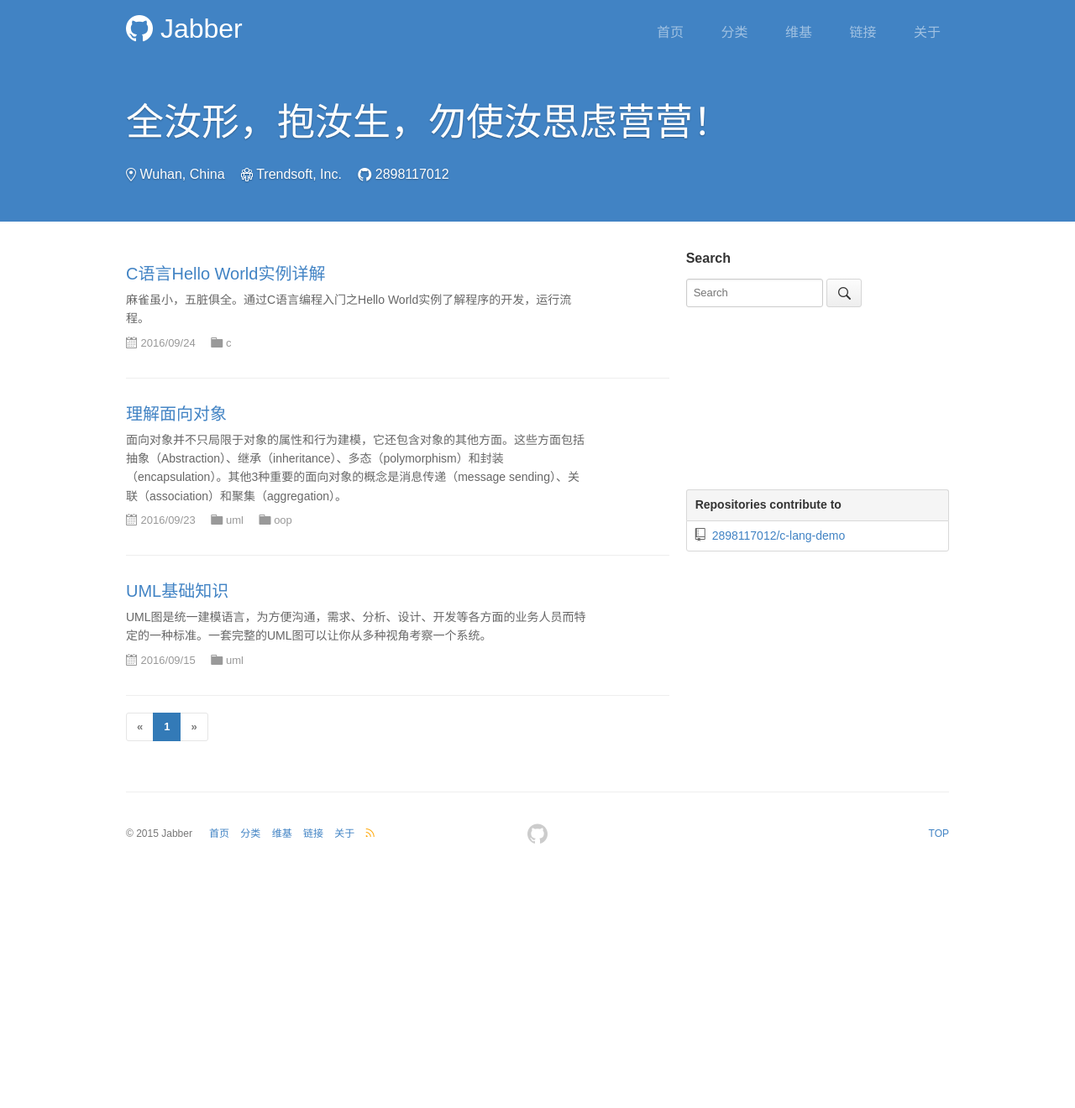
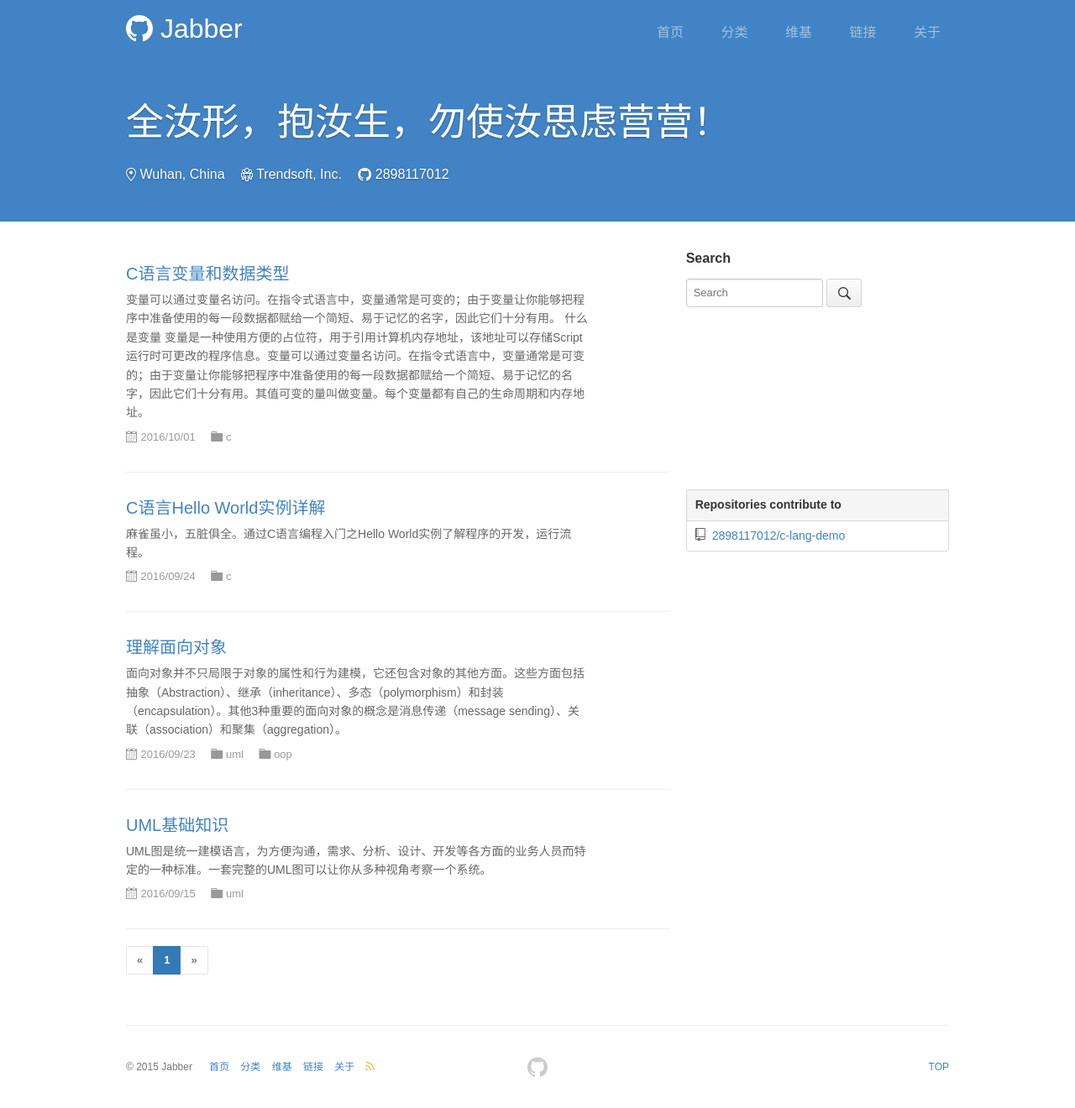
Before and after one commit to 2898117012/jabber, a Jekyll site: the page built from index.html, in a window 1280 px wide. Shown: the whole page at 84% size. Built offline with Jekyll 4.4.1, drawn with Linux system fonts in a browser that asks for light colours; the list of posts is cut into pages by our own code; comment, search, counter and statistics services are not loaded; before the commit the page ends 1042 px from its top, so only the background shows below that.

Commit message:
发布文章

````diff
--- a/_drafts/c-language-variables-and-data-types.md
+++ b/_posts/2016-10-1-c-language-variables-and-data-types.md
@@ -153,21 +152,162 @@ int main(void) {
 	</tbody>
 </table>
 
-## 输入和输出
+## 常用转义符
+<table>
+	<thead>
+		<tr>
+			<th>转义符</th>
+			<th>说明</th>
+		</tr>
+	</thead>
+	<tbody>
+		<tr>
+			<td>\a</td>
+			<td>输出警告</td>
+		</tr>
+		<tr>
+			<td>\b</td>
+			<td>输出退格</td>
+		</tr>
+		<tr>
+			<td>\f</td>
+			<td>输出换页</td>
+		</tr>
+		<tr>
+			<td>\n</td>
+			<td>输出换行</td>
+		</tr>
+		<tr>
+			<td>\r</td>
+			<td>输出回车</td>
+		</tr>
+		<tr>
+			<td>\t</td>
+			<td>输出水平制表</td>
+		</tr>
+		<tr>
+			<td>\v</td>
+			<td>输出垂直制表</td>
+		</tr>
+		<tr>
+			<td>\'</td>
+			<td>输出单引号</td>
+		</tr>
+	</tbody>
+</table>
 
-## 转义符
+### 使用示例
+```c
+#include <stdio.h>
+int main(void) {
+	printf("Hello World!\nHello World!");
+	return 0;
+}
+/***
+ * 输出
+ * Hello World!
+ * Hello World!
+ ***/
+```
 
-## 常用转换字符串列表
+## 常用格式化字符串列表
+<table>
+	<thead>
+		<tr>
+			<th>格式字符</th>
+			<th>说明</th>
+		</tr>
+	</thead>
+	<tbody>
+		<tr>
+			<td>%d</td>
+			<td>输入 / 输出为整型</td>
+		</tr>
+		<tr>
+			<td>%ld</td>
+			<td>输入 / 输出长整型</td>
+		</tr>
+		<tr>
+			<td>%c</td>
+			<td>输入 / 输出字符</td>
+		</tr>
+		<tr>
+			<td>%s</td>
+			<td>输入 / 输出字符串</td>
+		</tr>
+		<tr>
+			<td>%f</td>
+			<td>输入 / 输出单精度浮点型</td>
+		</tr>
+		<tr>
+			<td>%lf</td>
+			<td>输入 / 输出双精度浮点型</td>
+		</tr>
+	</tbody>
+</table>
+
+### 使用示例
+```c
+#include <stdio.h>
+int main(void) {
+    int age;
+    printf("Please input you age:");
+    scanf("%d",&age);
+    printf("Are you age is %d.",age);
+    return 0;
+}
+```
 
 ## 算术运算符
+<table>
+	<thead>
+		<tr>
+			<th>运算符</th>
+			<th>说明</th>
+		</tr>
+	</thead>
+	<tbody>
+		<tr>
+			<td>+</td>
+			<td>加</td>
+		</tr>
+		<tr>
+			<td>-</td>
+			<td>减</td>
+		</tr>
+		<tr>
+			<td>*</td>
+			<td>乘</td>
+		</tr>
+		<tr>
+			<td>/</td>
+			<td>除</td>
+		</tr>
+		<tr>
+			<td>%</td>
+			<td>取余</td>
+		</tr>
+		<tr>
+			<td>++</td>
+			<td>自增</td>
+		</tr>
+		<tr>
+			<td>--</td>
+			<td>自减</td>
+		</tr>
+	</tbody>
+</table>
+
+- 一元运算符是指那些只处理一个操作的运算符。如“++，--”
+- 二元运算符是指处理两个操作的运算符。	如“+、-、*、/、%”
+
 
 ## 类型转换
-- 自动类型转换按从小到大顺序排列
 
+### 自动类型转换按从小到大顺序排列
 > `short` > `int` > `long` > `float` > `double`
 
-- 强制类型转换
-
+### 强制类型转换
 ```c
 int c=(int)a/b;
 ```
````
Also changed, not shown: other parts of _posts/2016-10-1-c-language-variables-and-data-types.md (+1 -2 lines).
